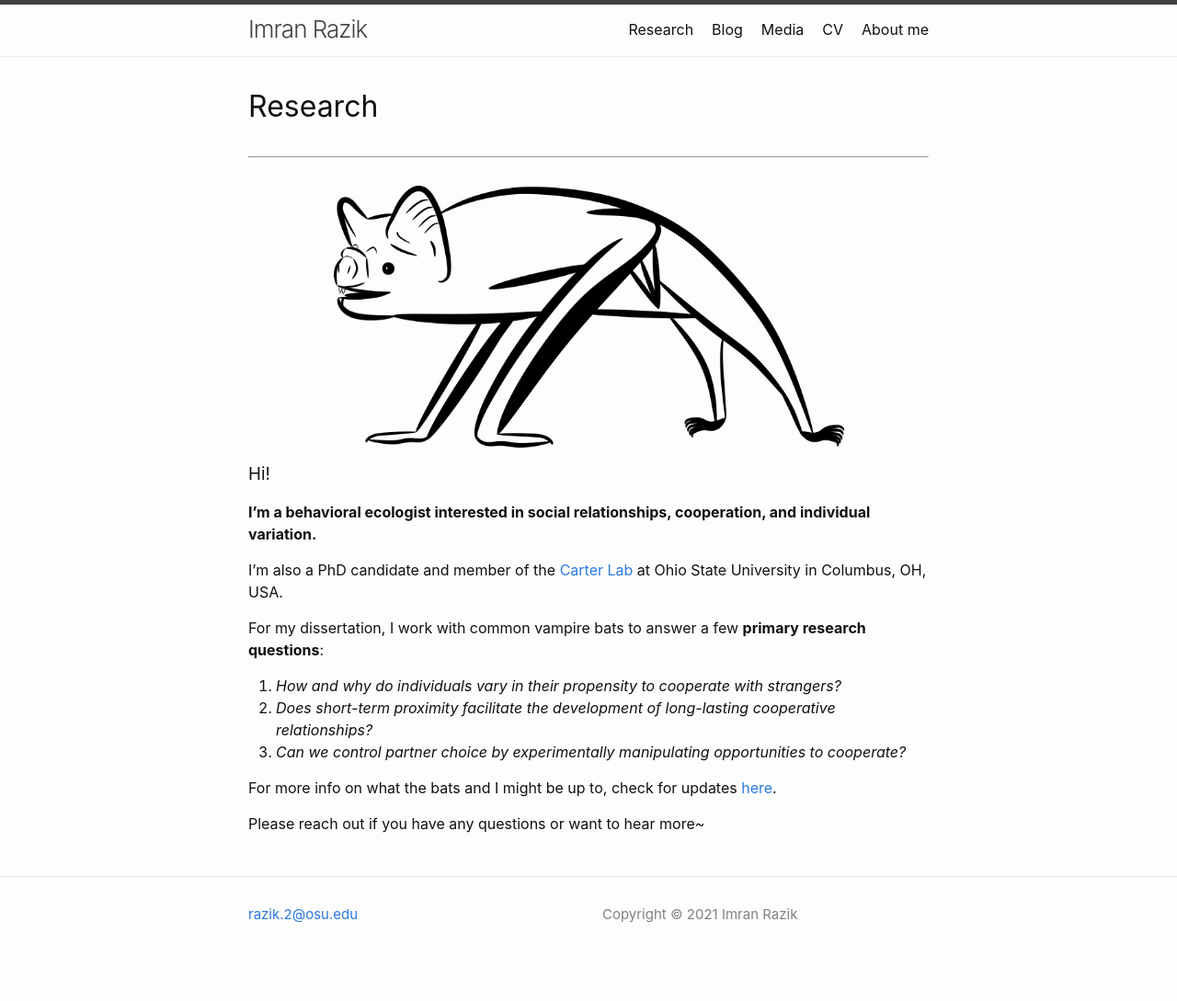
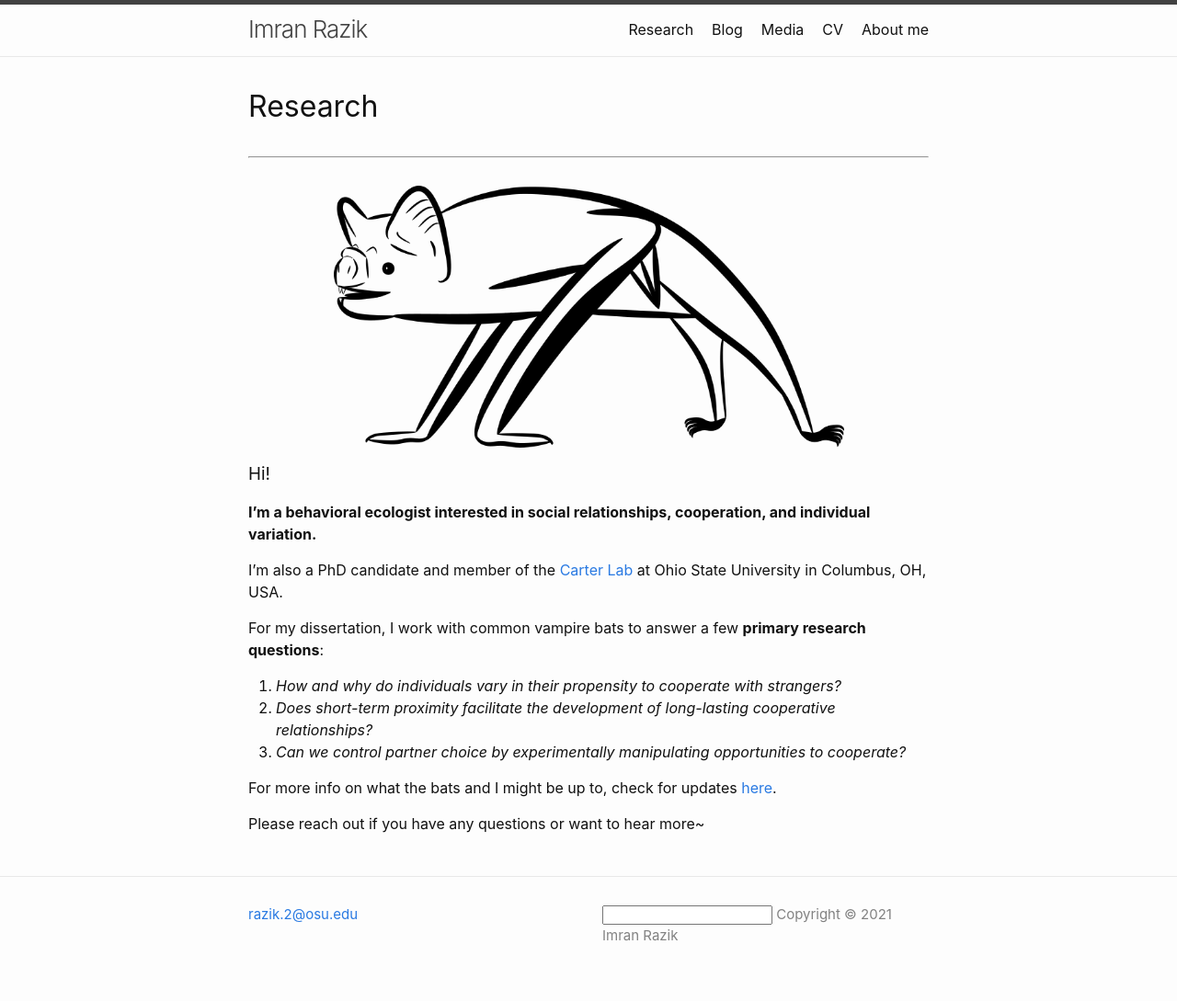
Before and after one commit to imranrazik/imranrazik.github.io, a Jekyll site: the page built from index.md, in a window 1280 px wide. Shown: the whole page at 92% size. Built offline with Jekyll 4.4.1, drawn with Linux system fonts in a browser that asks for light colours; our own code applies the rules of GitHub Pages for plain Markdown files; before the commit the page ends 1067 px from its top, so only the background shows below that.

Commit message:
Update footer.html

```diff
--- a/_includes/footer.html
+++ b/_includes/footer.html
@@ -17,7 +17,7 @@
       {%- endif %}
       </div>
       <div class="footer-col">
-        <p>{{ site.description | escape }}</p>
+        <p><input type="text" style="text-align: right"/> {{ site.description | escape }}</p>
       </div>
     </div>
 
```
